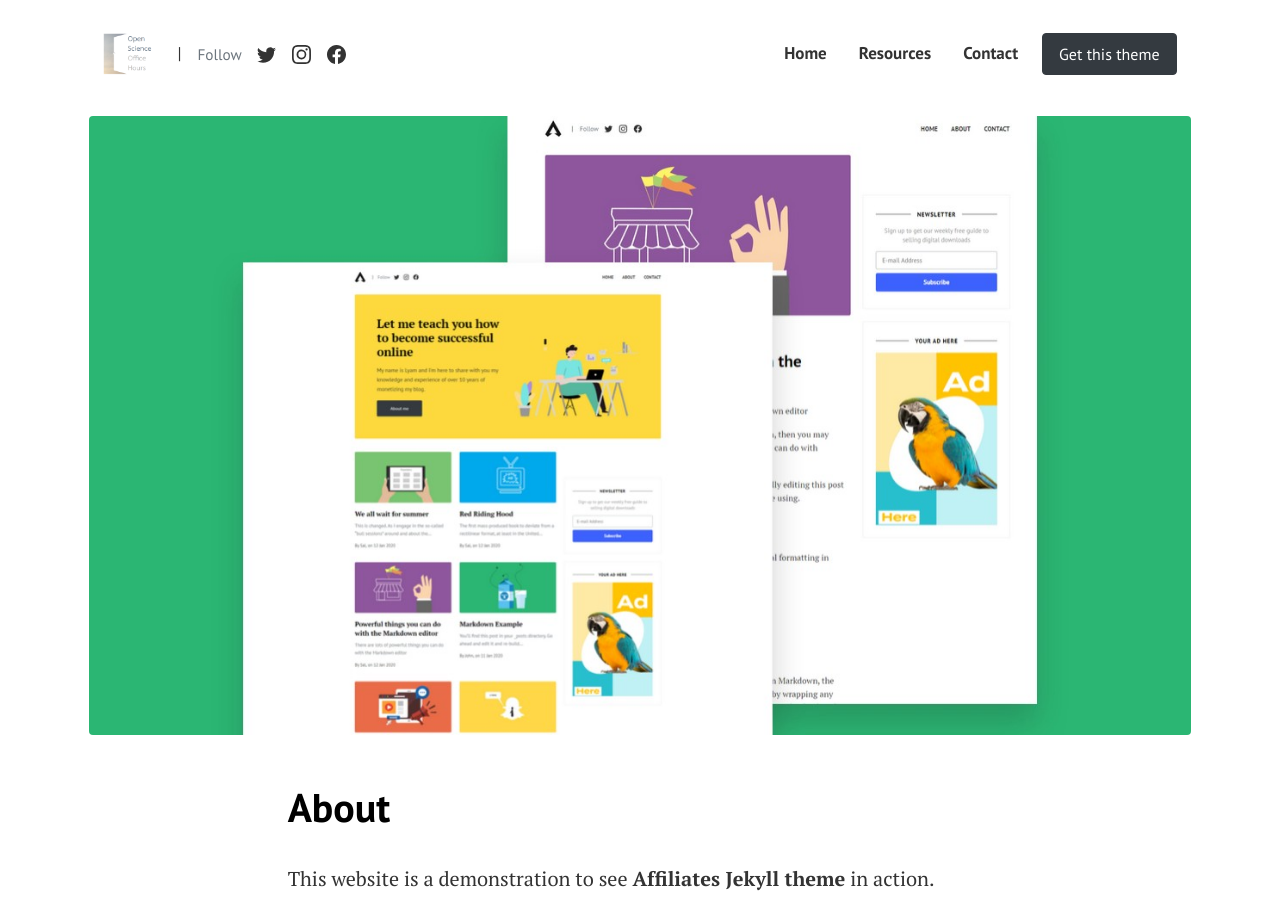
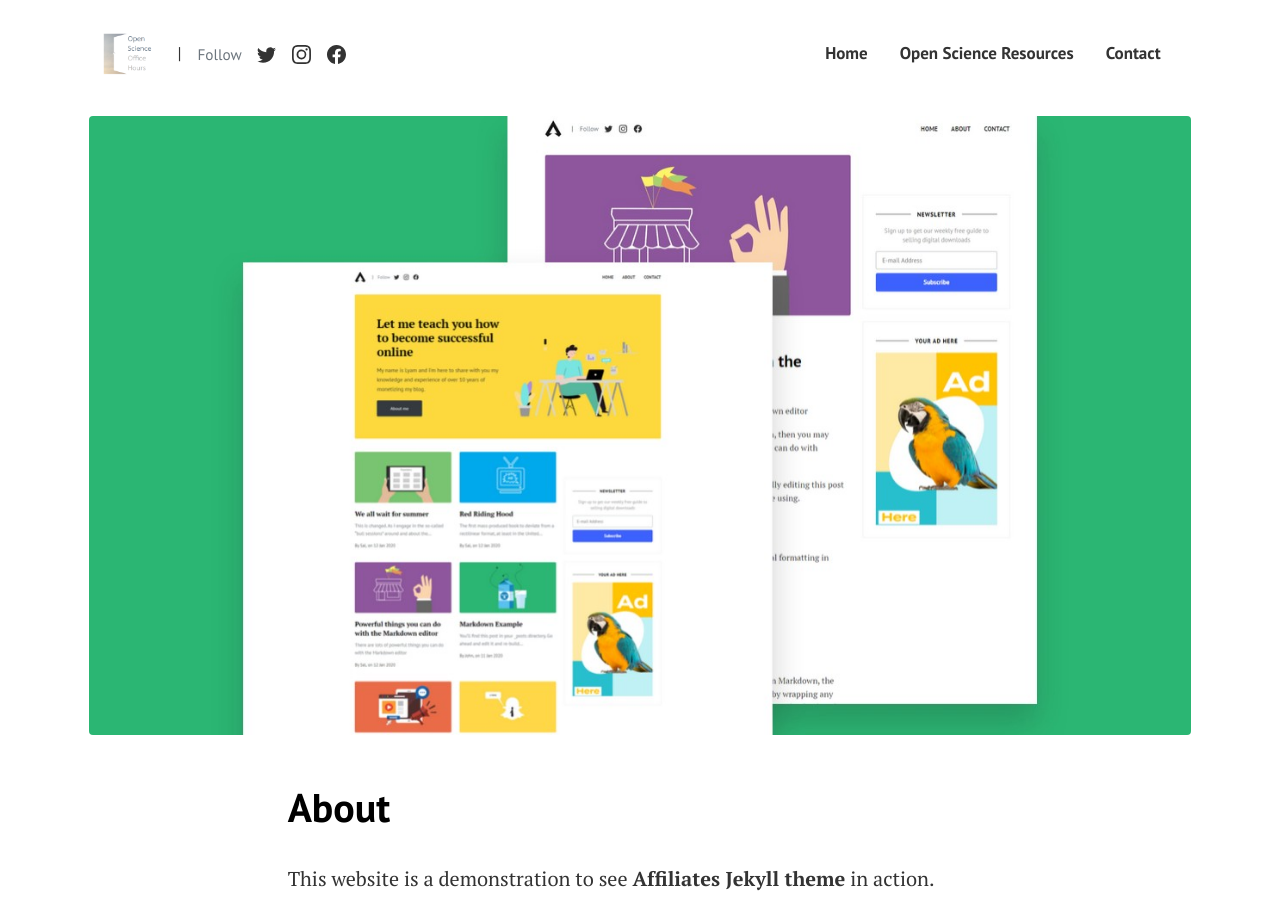
Before and after one commit to wowthemesnet/affiliates-jekyll-theme, a Jekyll site: the page built from pages/about.md, in a window 1280 px wide and 900 px high. Built offline with Jekyll 4.4.1, drawn with Linux system fonts in a browser that asks for light colours.

Commit message:
Update menus.yml

```diff
--- a/_data/menus.yml
+++ b/_data/menus.yml
@@ -4,16 +4,16 @@ topmenu:
 - title: Home
   url: ""
 
-- title: Resources
+- title: Open Science Resources
   url: "resources/"
 
 - title: Contact
   url: "contact/"
 
-- title: Get this theme
-  url: https://bootstrapstarter.com/template-affiliates-bootstrap-jekyll/
-  class: "ml-2 btn btn-dark text-white px-3"
-  external: true
+#- title: Get this theme
+#  url: https://bootstrapstarter.com/template-affiliates-bootstrap-jekyll/
+#  class: "ml-2 btn btn-dark text-white px-3"
+#  external: true
 
 # Footer Menu
 footermenu:
```
